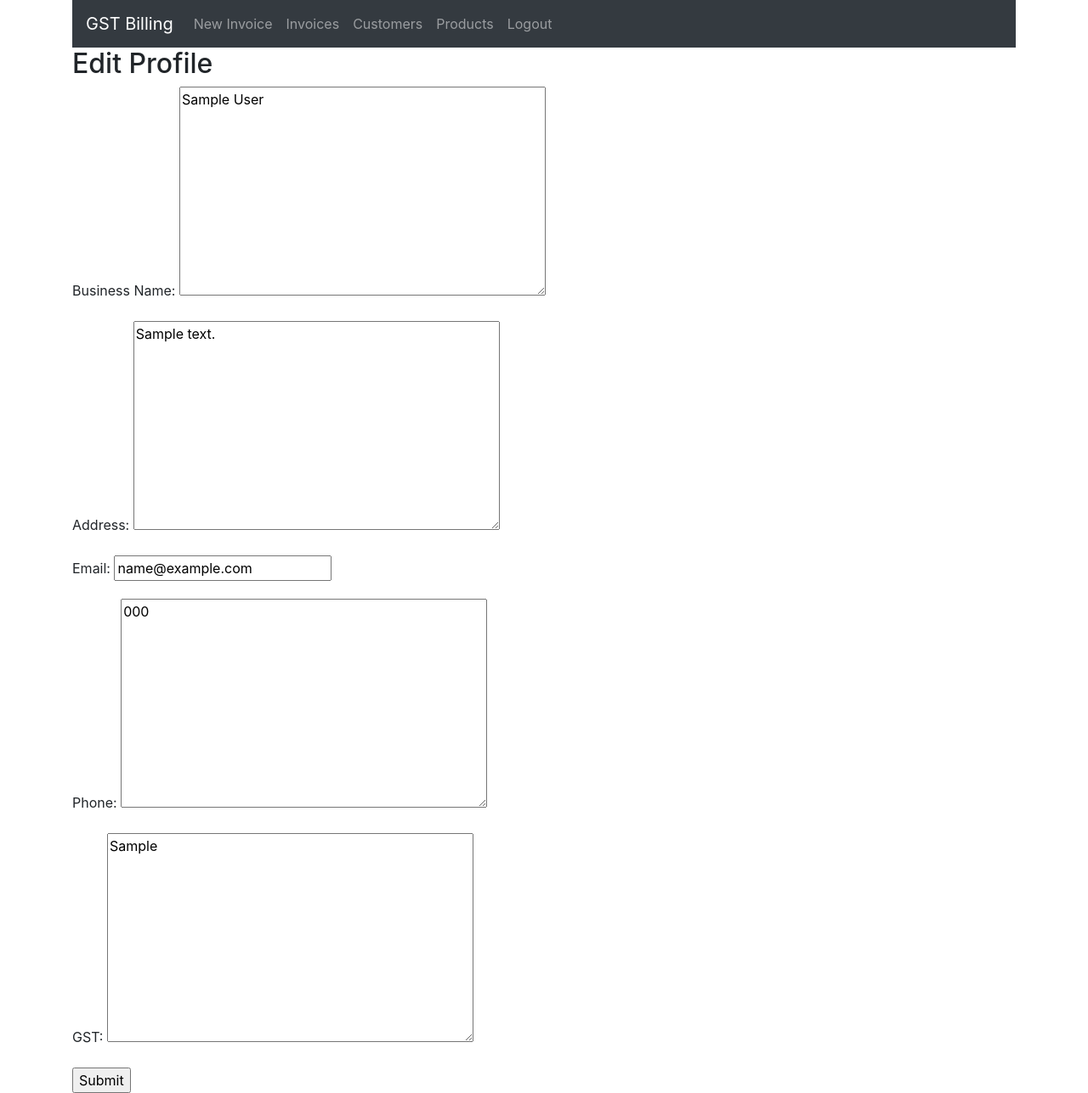
After one commit to ghoshbishakh/billgst, a Django app: page /profile/edit in a window 1280 px wide. The commit adds this page. Shown: the whole page at 85% size. Run offline with Django 3.2, Linux system fonts and the light colour scheme; a user stored in the database is signed in; tables that the repository leaves empty hold one stand-in row (values such as "Sample post"); some libraries are stand-ins or nearby versions.

Commit message:
Saas changes
Add Login with google
Add UserProfile info
Add Billing info
Separate all data to different users
TODO: customize invoice header with business info

```diff
--- a/gstbilling/urls.py
+++ b/gstbilling/urls.py
@@ -20,4 +20,5 @@ from django.urls import path
 urlpatterns = [
     path('admin/', admin.site.urls),
     path('', include('gstbillingapp.urls')),
+    path('', include('social_django.urls', namespace='social'))
 ]
--- a/gstbillingapp/admin.py
+++ b/gstbillingapp/admin.py
@@ -4,6 +4,11 @@ from django.contrib import admin
 from .models import Customer
 from .models import Invoice
 from .models import Product
+from .models import UserProfile
+from .models import BillingProfile
+
+admin.site.register(UserProfile)
+admin.site.register(BillingProfile)
 
 admin.site.register(Customer)
 admin.site.register(Invoice)
--- a/gstbillingapp/forms.py
+++ b/gstbillingapp/forms.py
@@ -1,6 +1,7 @@
 from django.forms import ModelForm
 from .models import Customer
 from .models import Product
+from .models import UserProfile
 
 class CustomerForm(ModelForm):
      class Meta:
@@ -12,3 +13,9 @@ class ProductForm(ModelForm):
      class Meta:
          model = Product
          fields = ['product_name', 'product_hsn', 'product_unit', 'product_gst_percentage', 'product_rate_with_gst']
+
+
+class UserProfileForm(ModelForm):
+	class Meta:
+		model = UserProfile
+		fields = ['business_title', 'business_address', 'business_email', 'business_phone', 'business_gst']
--- a/gstbillingapp/templates/gstbillingapp/base.html
+++ b/gstbillingapp/templates/gstbillingapp/base.html
@@ -32,32 +32,7 @@
 	<div class="container">
 		<!-- Content here -->
 
-		<nav class="navbar navbar-expand-lg navbar-dark bg-dark">
-			<a class="navbar-brand" href="{% url 'index' %}">GST Billing</a>
-			<button class="navbar-toggler" type="button" data-toggle="collapse" data-target="#navbarSupportedContent" aria-controls="navbarSupportedContent" aria-expanded="false" aria-label="Toggle navigation">
-				<span class="navbar-toggler-icon"></span>
-			</button>
-
-			<div class="collapse navbar-collapse" id="navbarSupportedContent">
-				<ul class="navbar-nav mr-auto">
-					<li class="nav-item">
-						<a class="nav-link" href="{% url 'index' %}">New Invoice <span class="sr-only">(current)</span></a>
-					</li>
-					<li class="nav-item">
-						<a class="nav-link" href="{% url 'invoices' %}">Invoices</a>
-					</li>
-					<li class="nav-item">
-						<a class="nav-link" href="{% url 'customers' %}">Customers</a>
-					</li>
-					<li class="nav-item">
-						<a class="nav-link" href="{% url 'products' %}">Products</a>
-					</li>
-
-				</ul>
-			</div>
-
-
-		</nav>
+		{% include "gstbillingapp/navbar.html" %}
 
 
 		{% block content %}
--- a/gstbillingapp/templates/gstbillingapp/base_bare.html
+++ b/gstbillingapp/templates/gstbillingapp/base_bare.html
@@ -49,7 +49,6 @@
 					<li class="nav-item">
 						<a class="nav-link" href="{% url 'products' %}">Products</a>
 					</li>
-
 				</ul>
 			</div>
 
--- /dev/null
+++ b/gstbillingapp/templates/gstbillingapp/navbar.html
@@ -0,0 +1,26 @@
+<nav class="navbar navbar-expand-lg navbar-dark bg-dark">
+	<a class="navbar-brand" href="{% url 'index' %}">GST Billing</a>
+	<button class="navbar-toggler" type="button" data-toggle="collapse" data-target="#navbarSupportedContent" aria-controls="navbarSupportedContent" aria-expanded="false" aria-label="Toggle navigation">
+		<span class="navbar-toggler-icon"></span>
+	</button>
+
+	<div class="collapse navbar-collapse" id="navbarSupportedContent">
+		<ul class="navbar-nav mr-auto">
+			<li class="nav-item">
+				<a class="nav-link" href="{% url 'index' %}">New Invoice <span class="sr-only">(current)</span></a>
+			</li>
+			<li class="nav-item">
+				<a class="nav-link" href="{% url 'invoices' %}">Invoices</a>
+			</li>
+			<li class="nav-item">
+				<a class="nav-link" href="{% url 'customers' %}">Customers</a>
+			</li>
+			<li class="nav-item">
+				<a class="nav-link" href="{% url 'products' %}">Products</a>
+			</li>
+			<li class="nav-item">
+				<a class="nav-link" href="{% url 'logout' %}?next=/">Logout</a>
+			</li>
+		</ul>
+	</div>
+</nav>
--- /dev/null
+++ b/gstbillingapp/templates/gstbillingapp/user_profile_edit.html
@@ -0,0 +1,35 @@
+{% extends "gstbillingapp/base.html" %}
+
+{% load static %}
+
+
+
+{% block content %}
+		<h2>Edit Profile</h2>
+
+		<form method="POST">
+			{% csrf_token %}
+			<div class="form-group">
+				<label>Business Name:</label>
+				{{user_profile_form.business_title}}
+			</div>
+			<div class="form-group">
+				<label>Address:</label>
+				{{user_profile_form.business_address}}
+			</div>
+			<div class="form-group">
+				<label>Email:</label>
+				{{user_profile_form.business_email}}
+			</div>
+			<div class="form-group">
+				<label>Phone:</label>
+				{{user_profile_form.business_phone}}
+			</div>
+			<div class="form-group">
+				<label>GST:</label>
+				{{user_profile_form.business_gst}}
+			</div>
+
+			<input type="submit" value="Submit">
+		</form>
+{% endblock %}
--- a/gstbillingapp/urls.py
+++ b/gstbillingapp/urls.py
@@ -1,10 +1,17 @@
 from django.urls import path
+from django.urls import include
 
 from . import views
 
 urlpatterns = [
     path('', views.index, name='index'),
+
+    path('login', views.login_view, name='login_view'),
+    path('accounts/', include('django.contrib.auth.urls')),
+
     path('invoices', views.invoices, name='invoices'),
+    path('invoice/<int:invoice_id>', views.invoice_viewer, name='invoice_viewer'),
+
     path('customers', views.customers, name='customers'),
     path('customers/add', views.customer_add, name='customer_add'),
     path('customers/edit/<int:customer_id>', views.customer_edit, name='customer_edit'),
@@ -15,8 +22,10 @@ urlpatterns = [
     path('products/add', views.product_add, name='product_add'),
     path('products/edit/<int:product_id>', views.product_edit, name='product_edit'),
     path('products/delete', views.product_delete, name='product_delete'),
-
     path('productsjson', views.productsjson, name='productsjson'),
 
-    path('invoice/<int:invoice_id>', views.invoice_viewer, name='invoice_viewer'),
+    path('profile', views.user_profile, name='user_profile'),
+    path('profile/edit', views.user_profile_edit, name='user_profile_edit'),
+
+
 ]
--- a/gstbillingapp/views.py
+++ b/gstbillingapp/views.py
@@ -9,9 +9,13 @@ from django.http import HttpResponse
 from django.http import JsonResponse
 from django.db.models import Max
 
+from django.contrib.auth.decorators import login_required
+
+
 from .models import Customer
 from .models import Invoice
 from .models import Product
+from .models import UserProfile
 
 from .utils import invoice_data_validator
 from .utils import invoice_data_processor
@@ -19,11 +23,13 @@ from .utils import update_products_from_invoice
 
 from .forms import CustomerForm
 from .forms import ProductForm
+from .forms import UserProfileForm
 
 # Create your views here.
+@login_required
 def index(request):
     context = {}
-    context['default_invoice_number'] = Invoice.objects.all().aggregate(Max('invoice_number'))['invoice_number__max']
+    context['default_invoice_number'] = Invoice.objects.filter(user=request.user).aggregate(Max('invoice_number'))['invoice_number__max']
     if not context['default_invoice_number']:
         context['default_invoice_number'] = 1
     else:
@@ -48,22 +54,24 @@ def index(request):
         # save customer
         customer = None
         if len(invoice_data['customer-gst']) == 15:
-            if Customer.objects.filter(customer_gst=invoice_data['customer-gst']).exists():
-                customer = Customer.objects.get(customer_gst=invoice_data['customer-gst'])
+            if Customer.objects.filter(user=request.user, customer_gst=invoice_data['customer-gst']).exists():
+                customer = Customer.objects.get(user=request.user, customer_gst=invoice_data['customer-gst'])
         if not customer:
-            customer = Customer(customer_name=invoice_data['customer-name'],
+            customer = Customer(user=request.user,
+                customer_name=invoice_data['customer-name'],
                 customer_address=invoice_data['customer-address'],
                 customer_phone=invoice_data['customer-phone'],
                 customer_gst=invoice_data['customer-gst'])
             customer.save()
 
         # save product
-        update_products_from_invoice(invoice_data_processed)
+        update_products_from_invoice(invoice_data_processed, request)
 
 
         # save invoice
         invoice_data_processed_json = json.dumps(invoice_data_processed)
-        new_invoice = Invoice(invoice_number=int(invoice_data['invoice-number']),
+        new_invoice = Invoice(user=request.user,
+                              invoice_number=int(invoice_data['invoice-number']),
                               invoice_date=datetime.datetime.strptime(invoice_data['invoice-date'], '%Y-%m-%d'),
                               invoice_customer=customer, invoice_json=invoice_data_processed_json)
         new_invoice.save()
@@ -73,35 +81,42 @@ def index(request):
     return render(request, 'gstbillingapp/index.html', context)
 
 
+@login_required
 def customers(request):
     context = {}
-    context['customers'] = Customer.objects.all()
+    context['customers'] = Customer.objects.filter(user=request.user)
     return render(request, 'gstbillingapp/customers.html', context)
 
 
+@login_required
 def products(request):
     context = {}
-    context['products'] = Product.objects.all()
+    context['products'] = Product.objects.filter(user=request.user)
     return render(request, 'gstbillingapp/products.html', context)
 
 
+@login_required
 def customersjson(request):
-    customers = list(Customer.objects.values())
+    customers = list(Customer.objects.filter(user=request.user).values())
     return JsonResponse(customers, safe=False)
 
 
+@login_required
 def productsjson(request):
-    products = list(Product.objects.values())
+    products = list(Product.objects.filter(user=request.user).values())
     return JsonResponse(products, safe=False)
 
 
+@login_required
 def invoices(request):
     context = {}
-    context['invoices'] = Invoice.objects.all().order_by('-id')
+    context['invoices'] = Invoice.objects.filter(user=request.user).order_by('-id')
     return render(request, 'gstbillingapp/invoices.html', context)
 
+
+@login_required
 def invoice_viewer(request, invoice_id):
-    invoice_obj = get_object_or_404(Invoice, id=invoice_id)
+    invoice_obj = get_object_or_404(Invoice, user=request.user, id=invoice_id)
     context = {}
     context['invoice'] = invoice_obj
     context['invoice_data'] = json.loads(invoice_obj.invoice_json)
@@ -111,8 +126,9 @@ def invoice_viewer(request, invoice_id):
     return render(request, 'gstbillingapp/invoice_printer.html', context)
 
 
+@login_required
 def customer_edit(request, customer_id):
-    customer_obj = get_object_or_404(Customer, id=customer_id)
+    customer_obj = get_object_or_404(Customer, user=request.user, id=customer_id)
     if request.method == "POST":
         customer_form = CustomerForm(request.POST, instance=customer_obj)
         if customer_form.is_valid():
@@ -123,26 +139,31 @@ def customer_edit(request, customer_id):
     return render(request, 'gstbillingapp/customer_edit.html', context)
 
 
+@login_required
 def customer_delete(request):
     if request.method == "POST":
         customer_id = request.POST["customer_id"]
-        customer_obj = get_object_or_404(Customer, id=customer_id)
+        customer_obj = get_object_or_404(Customer, user=request.user, id=customer_id)
         customer_obj.delete()
     return redirect('customers')
 
 
+@login_required
 def customer_add(request):
     if request.method == "POST":
         customer_form = CustomerForm(request.POST)
-        new_customer = customer_form.save()
+        new_customer = customer_form.save(commit=False)
+        new_customer.user = request.user
+        new_customer.save()
         return redirect('customers')
     context = {}
     context['customer_form'] = CustomerForm()
     return render(request, 'gstbillingapp/customer_edit.html', context)
 
 
+@login_required
 def product_edit(request, product_id):
-    product_obj = get_object_or_404(Product, id=product_id)
+    product_obj = get_object_or_404(Product, user=request.user, id=product_id)
     if request.method == "POST":
         product_form = ProductForm(request.POST, instance=product_obj)
         if product_form.is_valid():
@@ -153,20 +174,50 @@ def product_edit(request, product_id):
     return render(request, 'gstbillingapp/product_edit.html', context)
 
 
+@login_required
 def product_add(request):
     if request.method == "POST":
         product_form = ProductForm(request.POST)
         if product_form.is_valid():
-            new_product = product_form.save()
+            new_product = product_form.save(commit=False)
+            new_product.user = request.user
+            new_product.save()
             return redirect('products')
     context = {}
     context['product_form'] = ProductForm()
     return render(request, 'gstbillingapp/product_edit.html', context)
 
 
+@login_required
 def product_delete(request):
     if request.method == "POST":
         product_id = request.POST["product_id"]
-        product_obj = get_object_or_404(Product, id=product_id)
+        product_obj = get_object_or_404(Product, user=request.user, id=product_id)
         product_obj.delete()
     return redirect('products')
+
+
+@login_required
+def user_profile_edit(request):
+    context = {}
+    user_profile = get_object_or_404(UserProfile, user=request.user)
+    context['user_profile_form'] = UserProfileForm(instance=user_profile)
+
+    if request.method == "POST":
+        user_profile_form = UserProfileForm(request.POST, instance=user_profile)
+        user_profile_form.save()
+        return redirect('user_profile')
+    return render(request, 'gstbillingapp/user_profile_edit.html', context)
+
+
+@login_required
+def user_profile(request):
+    context = {}
+    user_profile = get_object_or_404(UserProfile, user=request.user)
+    context['user_profile'] = user_profile
+    return render(request, 'gstbillingapp/user_profile.html', context)
+
+
+def login_view(request):
+    context = {}
+    return render(request, 'gstbillingapp/login.html', context)
--- a/requirements.txt
+++ b/requirements.txt
@@ -1,2 +1,3 @@
 Django==3.0.1
 num2words==0.5.10
+social-auth-app-django==3.1.0
```
Also changed, not shown: gstbilling/settings.py (+69 -1 lines), gstbillingapp/authpipelines.py (added, +13 -0 lines), gstbillingapp/models.py (+38 -1 lines), gstbillingapp/templates/gstbillingapp/login.html (added, +10 -0 lines), gstbillingapp/templates/gstbillingapp/user_profile.html (added, +31 -0 lines), gstbillingapp/utils.py (+7 -4 lines), gstbillingapp/migrations/0004_auto_20200218_1732.py (added), gstbillingapp/migrations/0005_billingprofile_plan_userprofile.py (added).
